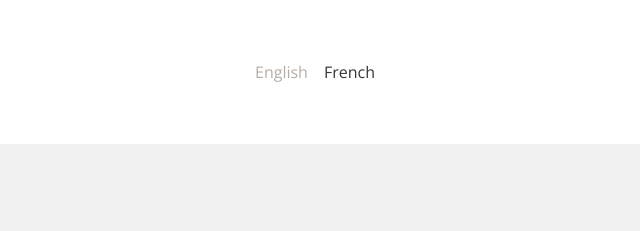
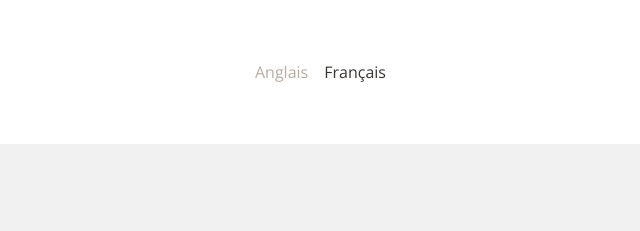
Before and after one commit to jeromecoupe/garedesglaciers, a website: page fr/index.html in a window 1280 px wide. Shown: the top 231 px of the page, 281-921 px from the left. Drawn offline with nearby package versions, Linux system fonts and the light colour scheme.

Commit message:
Fix language nav in French

```diff
--- a/fr/index.html
+++ b/fr/index.html
@@ -22,8 +22,8 @@
       <h1 class="c-siteheader__title">Gare <span>des</span> glaciers</h1>
       <nav class="c-siteheader__nav">
         <ul class="c-lggnav">
-          <li class="c-lggnav__item"><a class="c-lggnav__link" href="/en/">English</a></li>
-          <li class="c-lggnav__item"><a class="c-lggnav__link  is-active" href="/fr/">French</a></li>
+          <li class="c-lggnav__item"><a class="c-lggnav__link" href="/en/">Anglais</a></li>
+          <li class="c-lggnav__item"><a class="c-lggnav__link  is-active" href="/fr/">Français</a></li>
         </ul>
       </nav>
     </div>
```
